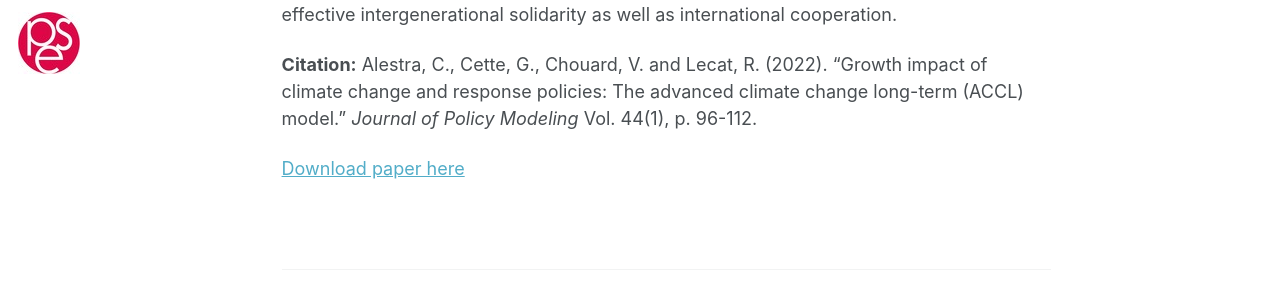
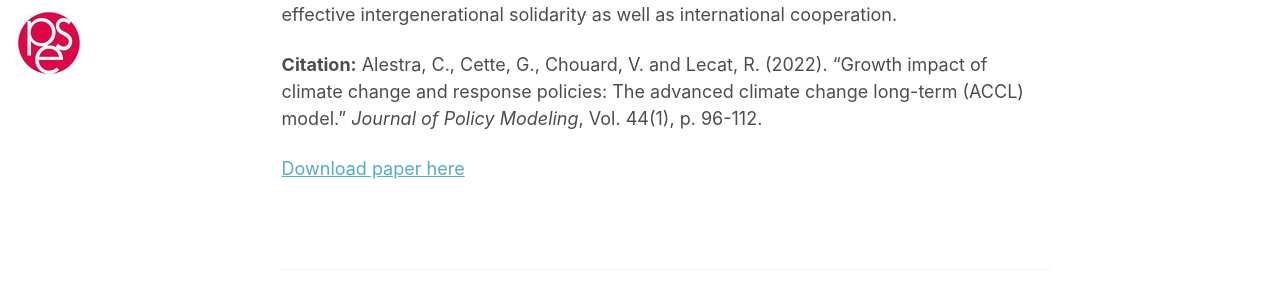
Before and after one commit to ClaireAlestra/ClaireAlestra.github.io, a Jekyll site: the page built from _publications/2010-10-01-paper-title-number-2.md, in a window 1280 px wide and 1244 px high. Shown: the part 566-866 px from the top of the window. Built offline with Jekyll 4.4.1, drawn with Linux system fonts in a browser that asks for light colours.

```diff
--- a/_publications/2010-10-01-paper-title-number-2.md
+++ b/_publications/2010-10-01-paper-title-number-2.md
@@ -6,10 +6,10 @@ excerpt: "With Gilbert Cette, Valérie Chouard and Rémy Lecat <br> <br> This pa
 date: 2022-01-01
 venue: '<b>Journal of Policy Modeling</b>'
 paperurl: 'https://doi.org/10.1016/j.jpolmod.2021.10.001'
-citation: #'Alestra, C., Cette, G., Chouard, V. and Lecat, R. (2022). "Growth impact of climate change and response policies: The advanced climate change long-term (ACCL) model." <i>Journal of Policy Modeling </i>Vol. 44(1), p. 96-112.'
+citation: #'Alestra, C., Cette, G., Chouard, V. and Lecat, R. (2022). "Growth impact of climate change and response policies: The advanced climate change long-term (ACCL) model." <i>Journal of Policy Modeling</i>, Vol. 44(1), p. 96-112.'
 ---
 **Abstract:** This paper provides a tool to build climate change scenarios to forecast Gross Domestic Product (GDP), modelling both GDP damage due to climate change and the GDP impact of mitigating measures. It adopts a supply-side, long-term view, with 2060 and 2100 horizons. It is a global projection tool (30 countries/regions), with assumptions and results both at the world and the country/regional level. Five different types of energy inputs are taken into account according to their CO2 emission factors. Full calibration is possible at each stage, with estimated or literature-based default parameters. Compared to other models, it provides a comprehensive modelisation of Total Factor Productivity (TFP), which is the most significant determinant of the GDP projected path. We present simulation results of different energy policy scenarios. They illustrate both the 'tragedy of the horizon' and the 'tragedy of the commons', which call for a policy framework that adequately integrates a long run perspective, through a low-enough discount rate and an effective intergenerational solidarity as well as international cooperation.
 
-**Citation:** Alestra, C., Cette, G., Chouard, V. and Lecat, R. (2022). "Growth impact of climate change and response policies: The advanced climate change long-term (ACCL) model." <i>Journal of Policy Modeling </i>Vol. 44(1), p. 96-112.
+**Citation:** Alestra, C., Cette, G., Chouard, V. and Lecat, R. (2022). "Growth impact of climate change and response policies: The advanced climate change long-term (ACCL) model." <i>Journal of Policy Modeling</i>, Vol. 44(1), p. 96-112.
 
 [Download paper here](https://doi.org/10.1016/j.jpolmod.2021.10.001)
```
